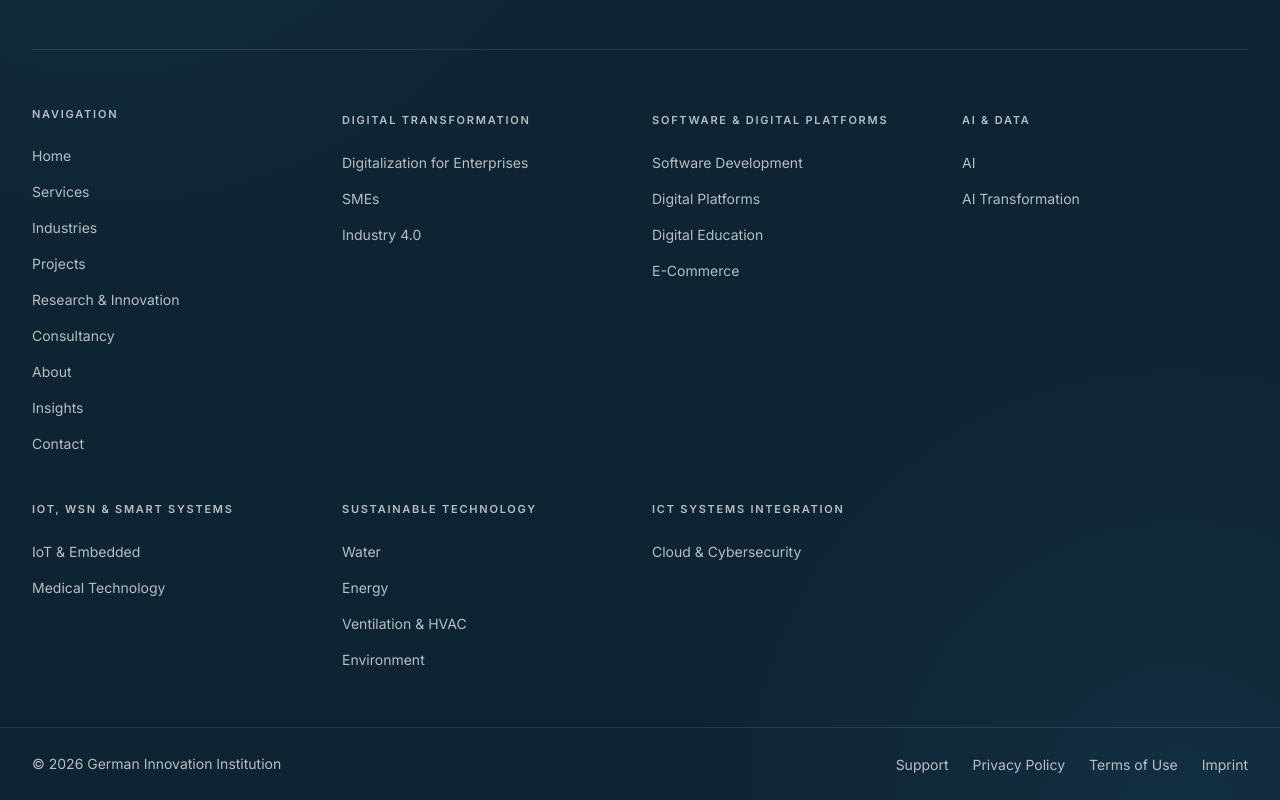
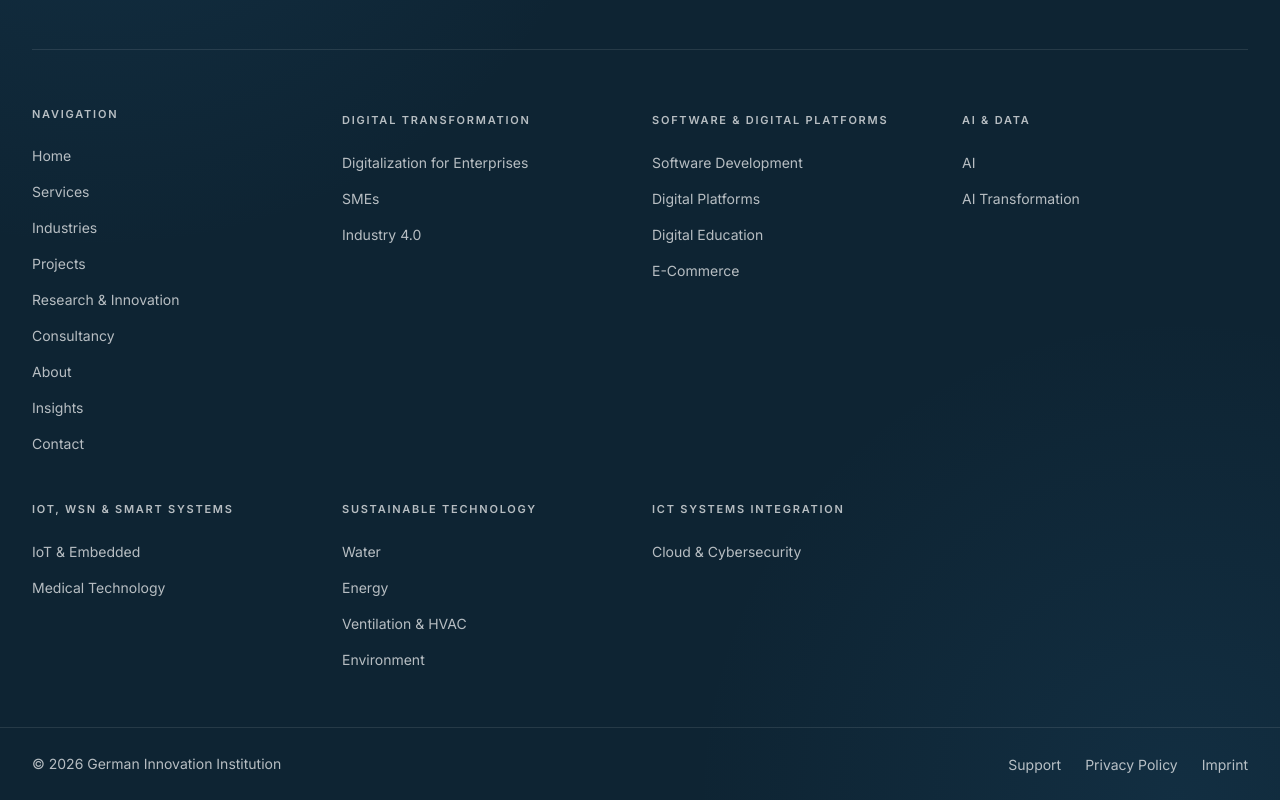
Before and after one commit to Joy773/gii-redev, a Next.js app: page /en in a window 1280 px wide. Shown: the part 4990-5790 px from the top of the page. Built offline with nearby package versions, Linux system fonts and the light colour scheme.

Commit message:
update footer privacy link and remove terms link

```diff
--- a/app/components/common/Footer.tsx
+++ b/app/components/common/Footer.tsx
@@ -30,8 +30,7 @@
 
 const LEGAL_LINKS: NavLink[] = [
   { id: "support", labelKey: "support", href: "/contact" },
-  { id: "privacy", labelKey: "privacy", href: "/privacy" },
-  { id: "terms", labelKey: "terms", href: "/terms" },
+  { id: "privacy", labelKey: "privacy", href: "/privacy-policy" },
   { id: "imprint", labelKey: "imprint", href: "/imprint" },
 ];
 
```
